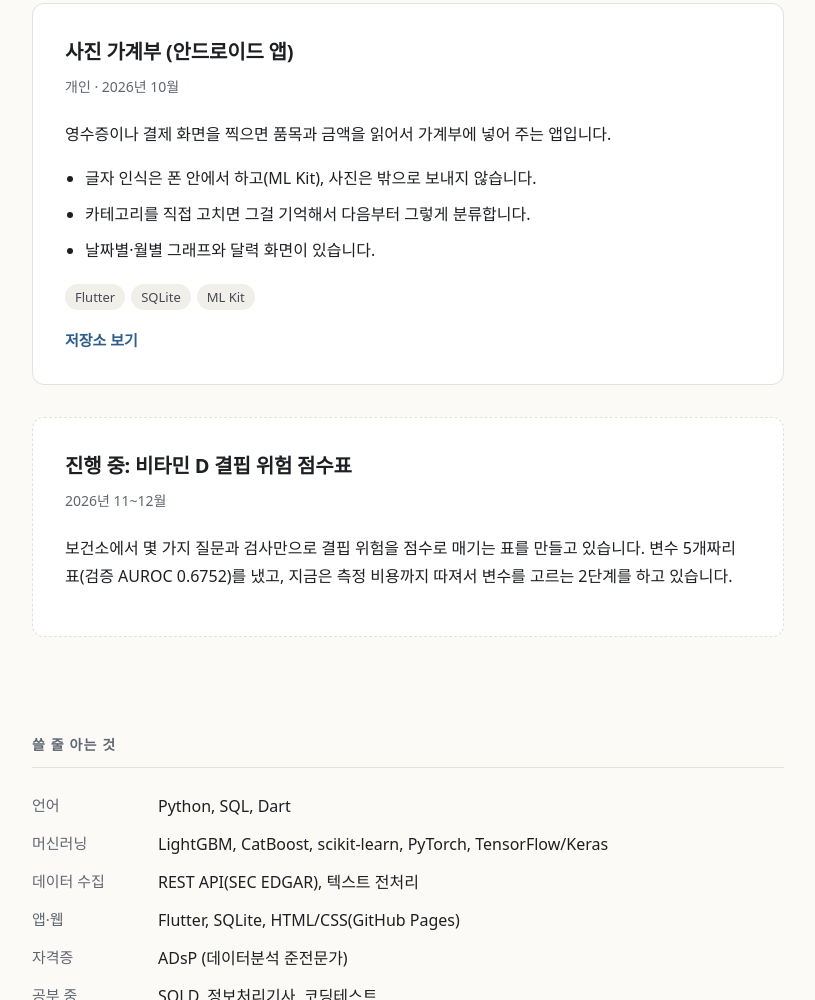
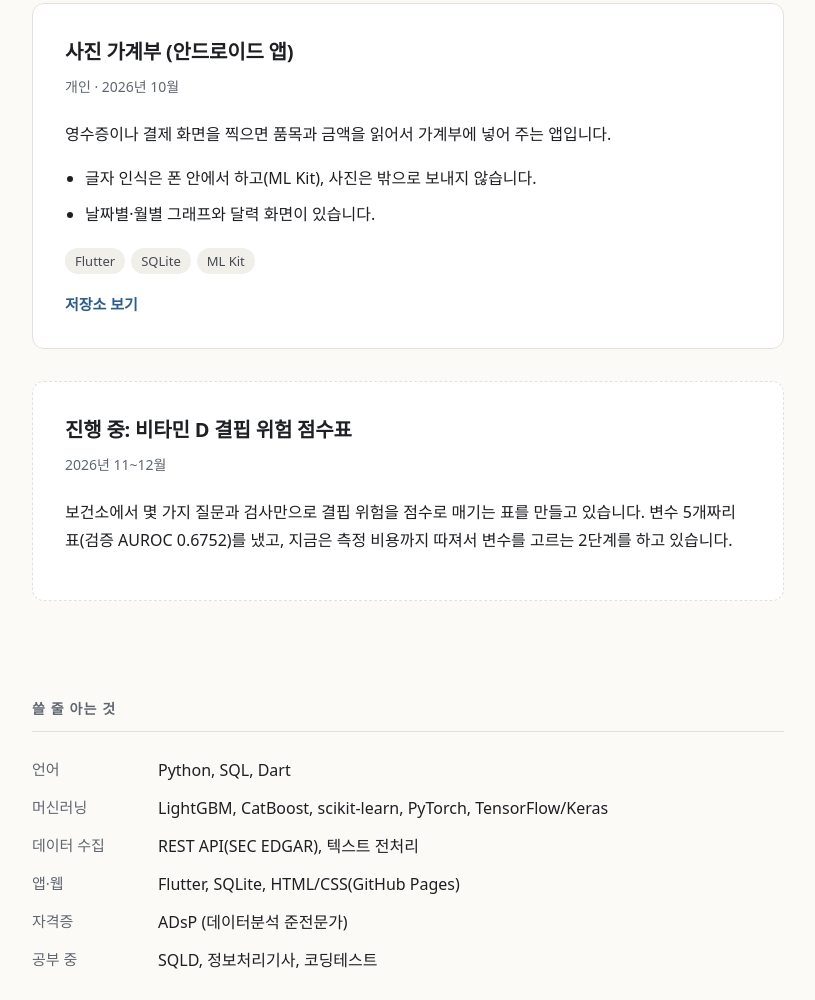
Before and after one commit to haneul55/haneul55.github.io, a plain HTML site: page index.html in a window 1280 px wide. Shown: the part 2771-3771 px from the top of the page, without its empty margins (232-1047 px from the left). Drawn offline with Linux system fonts and the light colour scheme.

Commit message:
가계부 앱 카드에서 카테고리 학습 항목 제거

```diff
--- a/index.html
+++ b/index.html
@@ -134,7 +134,6 @@
     <p>영수증이나 결제 화면을 찍으면 품목과 금액을 읽어서 가계부에 넣어 주는 앱입니다.</p>
     <ul>
       <li>글자 인식은 폰 안에서 하고(ML Kit), 사진은 밖으로 보내지 않습니다.</li>
-      <li>카테고리를 직접 고치면 그걸 기억해서 다음부터 그렇게 분류합니다.</li>
       <li>날짜별·월별 그래프와 달력 화면이 있습니다.</li>
     </ul>
     <div class="tags"><span>Flutter</span><span>SQLite</span><span>ML Kit</span></div>
```
